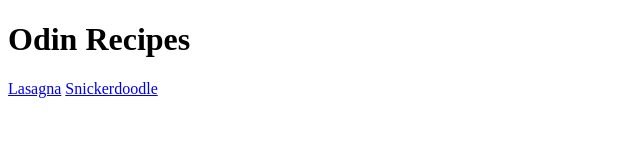
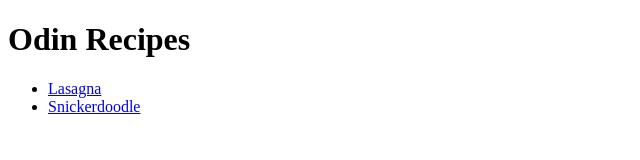
Before and after one commit to Ender-1701/odin-recipes, a plain HTML site: page index.html in a window 1280 px wide. Shown: the whole page, without its empty margins (0-640 px from the left). Drawn offline with Linux system fonts and the light colour scheme.

Commit message:
Add unordered list to index.html

```diff
--- a/index.html
+++ b/index.html
@@ -8,7 +8,10 @@
 </head>
 <body>
     <h1>Odin Recipes</h1>
-    <a href="recipes/lasagna.html">Lasagna</a>
-    <a href="recipes/snickerdoodle.html">Snickerdoodle</a>
+    <ul>
+        <li><a href="recipes/lasagna.html">Lasagna</a></li>
+        <li><a href="recipes/snickerdoodle.html">Snickerdoodle</a></li>
+    </ul>
+
 </body>
 </html>
```
